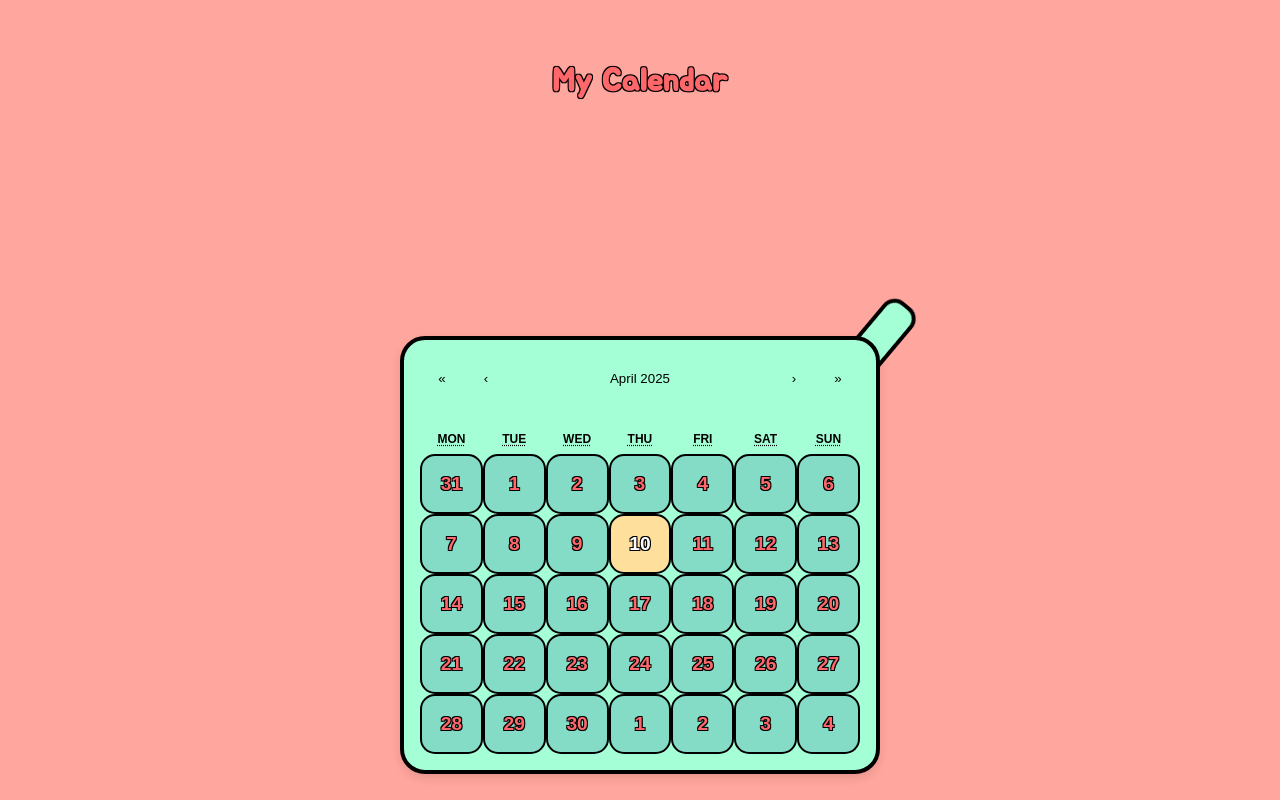
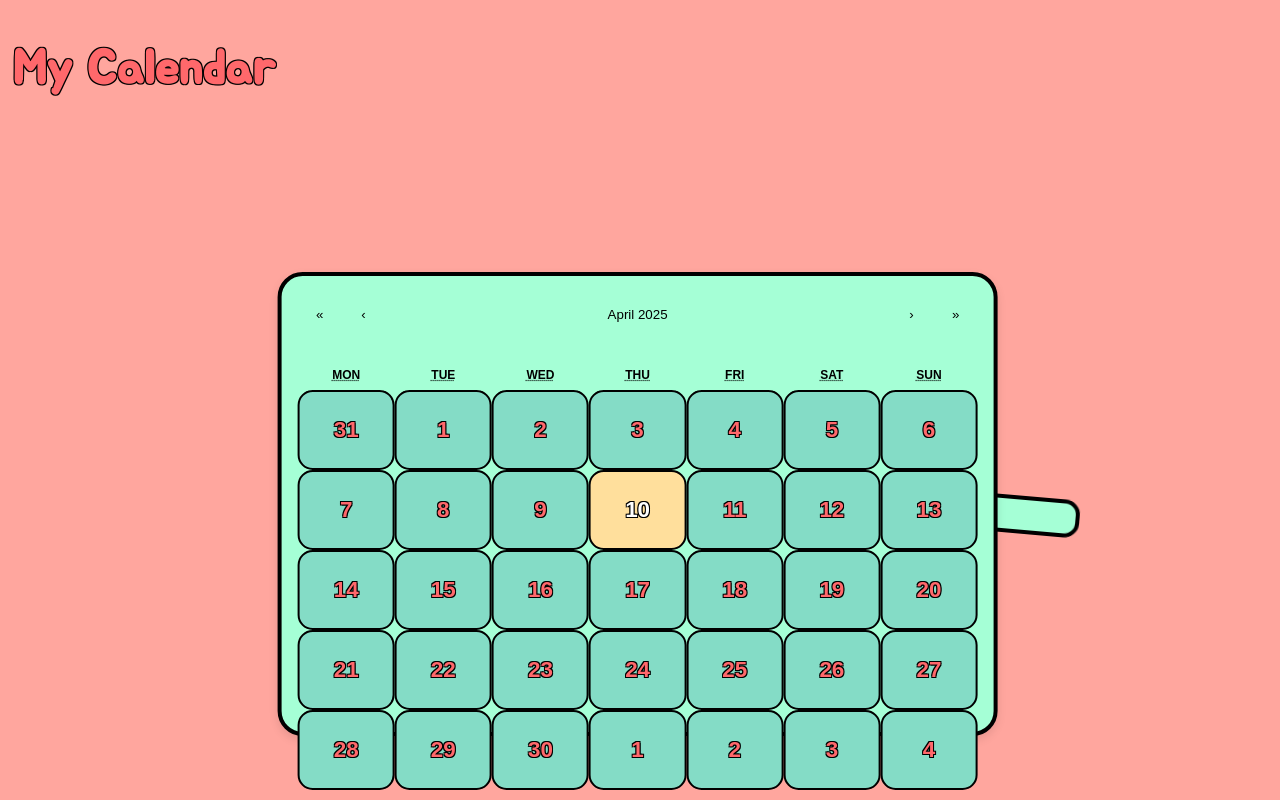
Before and after one commit to Ketchuso/TurtleyAwesomePlanner, a React (Create React App) app in the folder client/: page / in a window 1280 px wide. Built offline with nearby package versions, Linux system fonts and the light colour scheme.

Commit message:
edits css for a more pleasing layout

```diff
--- a/client/src/index.css
+++ b/client/src/index.css
@@ -17,8 +17,43 @@ body {
 }
 
 .title {
-  font-size: 2rem;
+  font-size: 3rem;
   margin-bottom: 1rem;
+  color: #ff686b;
+  position: fixed; /* Fix the position relative to the viewport */
+  top: 1%; /* Space from the top of the viewport */
+  left: 1%; /* Space from the left of the viewport */
+  text-shadow:
+    1px 1px 0 #000,
+    -1px -1px 0 #000,
+    1px -1px 0 #000,
+    -1px 1px 0 #000;
+  z-index: 1000; /* Ensures it's on top of other elements */
+}
+
+
+
+/* Custom calendar wrapper with background and border */
+.custom-calendar {
+  background-color: #a5ffd6; /* Background color */
+  border-radius: 25px; /* Rounded corners */
+  padding: 1rem;
+  border: 4px solid black; /* Border around the calendar */
+  box-shadow: 0 4px 10px rgba(0, 0, 0, 0.1); /* Optional: adds a subtle shadow for better visibility */
+  width: 60%; /* Increased width */
+  height: 58vh; /* Adjusted height to make the calendar taller */
+  transform: translate(33%, 50%); /* Adjusted to center the calendar better */
+}
+
+/* Styling for the individual days without borders */
+.react-calendar__tile {
+  border: none;
+  border-radius: 15px;
+  margin: 5px;
+  height: 80px; /* Increased height for individual tiles */
+  font-weight: bold;
+  font-size: 1.4rem; /* Increased font size */
+  background-color: #84dcc6;
   color: #ff686b;
   text-shadow:
     1px 1px 0 #000,
@@ -27,33 +62,6 @@ body {
     -1px 1px 0 #000;
 }
 
-/* Custom calendar wrapper with background and border */
-.custom-calendar {
-  background-color: #a5ffd6; /* Background color */
-  border-radius: 25px; /* Rounded corners */
-  padding: 1rem;
-  border: 4px solid black; /* Border around the calendar */
-  box-shadow: 0 4px 10px rgba(0, 0, 0, 0.1); /* Optional: adds a subtle shadow for better visibility */
-  width: 40%;
-  transform: translate(75%, 50%);
-}
-
-/* Styling for the individual days without borders */
-.react-calendar__tile {
-  border: none;
-  border-radius: 15px;
-  margin: 5px;
-  height: 60px;
-  font-weight: bold;
-  font-size: 1.2rem;
-  background-color: #84dcc6;
-  color: #ff686b;
-  text-shadow:
-    1px 1px 0 #000,
-    -1px -1px 0 #000,
-    1px -1px 0 #000,
-    -1px 1px 0 #000;
-}
 
 /* Active day styling */
 .react-calendar__tile--active {
@@ -66,6 +74,12 @@ body {
   background-color: #ffdf9c !important;
   color: #fff !important;
 }
+
+.react-calendar__tile:hover {
+  background-color: #ff686b !important; /* Apply hover color */
+  color: #fff !important; /* Ensure text color changes */
+}
+
 
 /* Days of the week */
 .react-calendar__month-view__days__day {
@@ -84,30 +98,29 @@ body {
   border: 4px solid black;
   border-radius: 15px;
   position: absolute;
-  right: 30%;
-  top: 35%;
-  transform-origin: left center;
+  right:20%;
+  top: 60%;
+  transform-origin: right;
   animation: tail-wiggle 2s infinite ease-in-out;
   z-index: -1;
-  transform: rotate(45deg)
 }
 
 @keyframes tail-wiggle {
   0%, 100% {
-    transform: rotate(45deg);
+    transform: rotate(90deg);
   }
   25% {
-    transform: rotate(50deg);
+    transform: rotate(85deg);
   }
   75% {
-    transform: rotate(40deg);
+    transform: rotate(95deg);
   }
 }
 
 .day-box {
   margin-top: 1rem;
   padding: 1rem;
-  background-color: #a5ffd6;
+  background-color: #84dcc6;
   border: 4px solid black;
   border-radius: 24px;
   font-size: 1.2rem;
@@ -119,7 +132,7 @@ body {
     -1px 1px 0 #000;
   text-align: center;
   position: absolute;
-  top: 10%;
+  top: 25%;
   left: 50%;
   transform: translate(-50%, -50%);
   height:auto;
```
